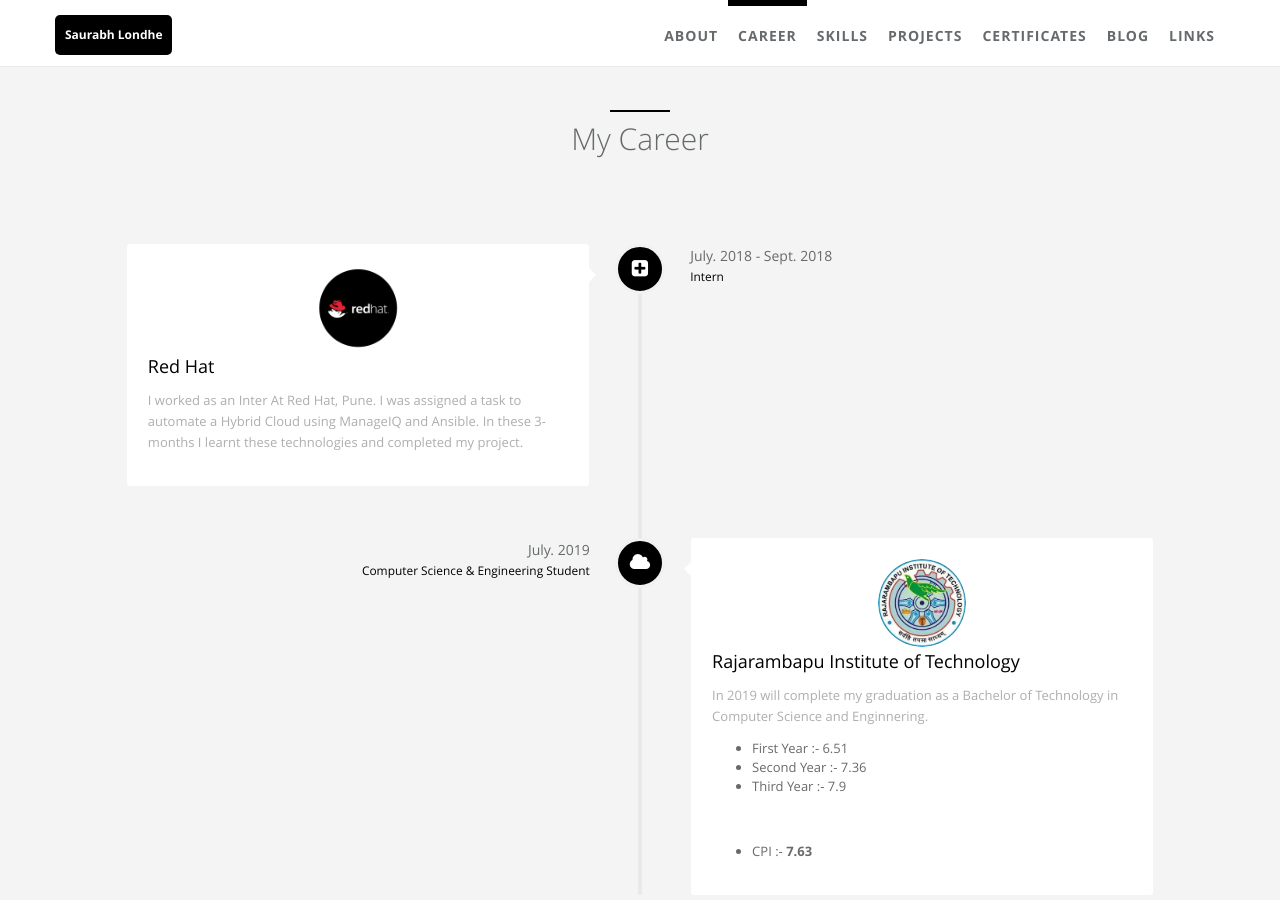
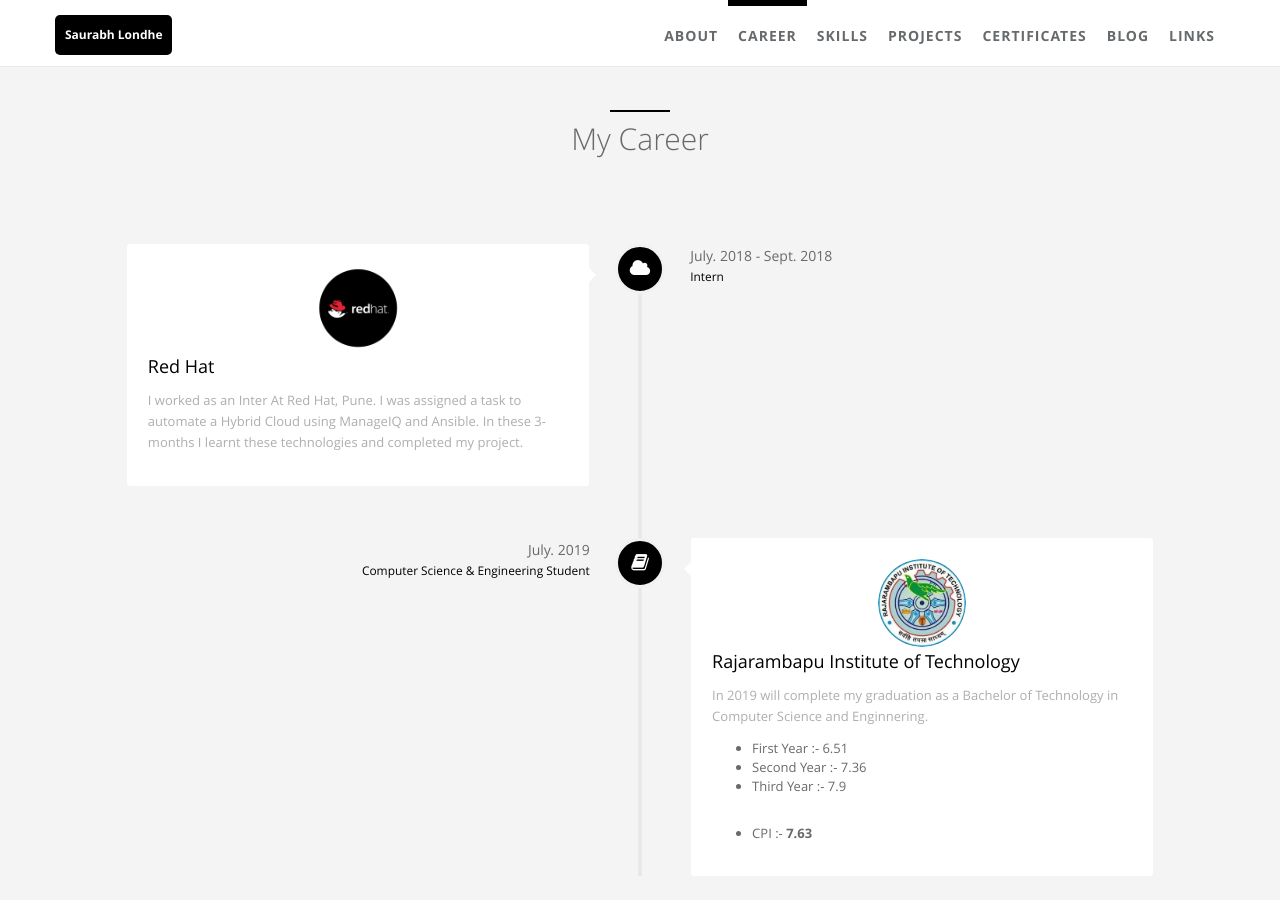
Before and after one commit to saurabhlondhe/saurabhlondhe.github.io, a Jekyll site: the page built from index.html, in a window 1280 px wide and 900 px high, scrolled down 851 px. Built offline with Jekyll 4.4.1, drawn with Linux system fonts in a browser that asks for light colours.

Commit message:
#16 cloud ico

```diff
--- a/_data/index/careers.yml
+++ b/_data/index/careers.yml
@@ -13,14 +13,14 @@
   job:
     detail: Intern
     i18n: company_a_job
-  icon: fa-plus-square
+  icon: fa fa-cloud
 
 - name:
     detail: Rajarambapu Institute of Technology
     i18n: company_c
     logo: /static/assets/img/landing/rit.jpg
   desc:
-    detail: In 2019 will complete my graduation as a Bachelor of Technology in Computer Science and Enginnering. <br><ul><li>First Year :- 6.51</li><li>Second Year :- 7.36</li><li>Third Year :- 7.9</li></ul><br><br><ul><li>CPI :- <b>7.63</b></li></ul>
+    detail: In 2019 will complete my graduation as a Bachelor of Technology in Computer Science and Enginnering. <br><ul><li>First Year :- 6.51</li><li>Second Year :- 7.36</li><li>Third Year :- 7.9</li></ul><br><ul><li>CPI :- <b>7.63</b></li></ul>
     i18n: company_c_desc
   date:
     detail: July. 2019
@@ -28,4 +28,4 @@
   job:
     detail: Computer Science & Engineering Student
     i18n: company_c_job
-  icon: fa fa-cloud
+  icon: fa fa-book
```
